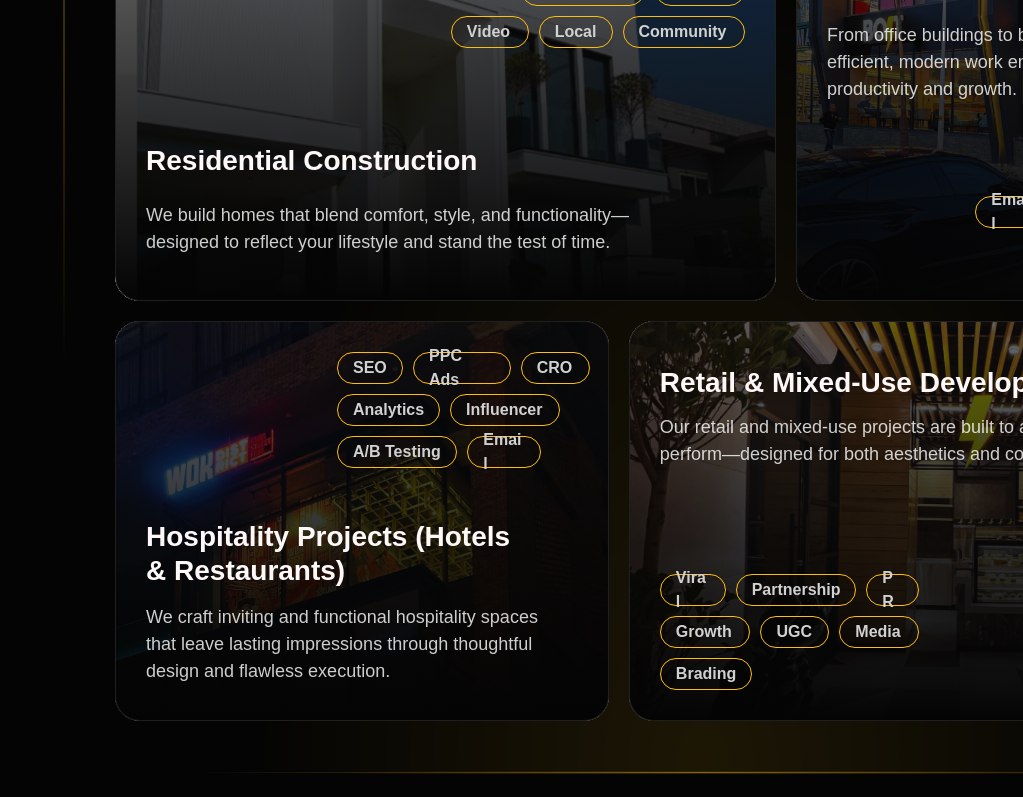
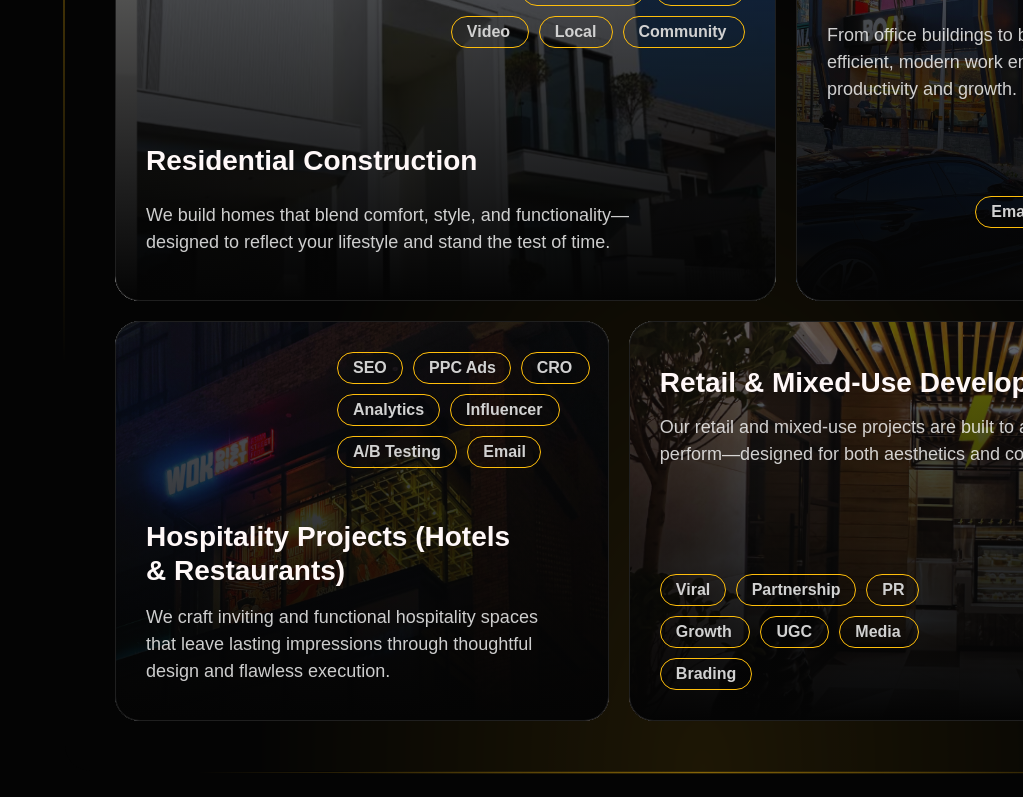
Before and after one commit to tahirmehmood-dev/recreate-figma-design, a React (Vite) app: page / in a window 1280 px wide. Shown: the part 5755-6552 px from the top of the page, without its empty margins (257-1280 px from the left). Built offline with nearby package versions, Linux system fonts and the light colour scheme.

Commit message:
fix tags

```diff
--- a/src/imports/InstaconLandingPageV2/index.tsx
+++ b/src/imports/InstaconLandingPageV2/index.tsx
@@ -2373,7 +2373,7 @@ function Border2() {
 function Link26() {
   return (
     <div className="absolute h-[21px] left-[15px] top-[4px] w-[91.78px]" data-name="Link">
-      <div className="-translate-y-1/2 [word-break:break-word] absolute flex flex-col font-['Plus_Jakarta_Sans:SemiBold',sans-serif] font-semibold h-[21px] justify-center leading-[0] left-0 text-[#d1d1d1] text-[16px] top-[10.5px] w-[92.122px]">
+      <div className="-translate-y-1/2 whitespace-nowrap absolute flex flex-col font-['Plus_Jakarta_Sans:SemiBold',sans-serif] font-semibold h-[21px] justify-center leading-[0] left-0 text-[#d1d1d1] text-[16px] top-[10.5px] w-[92.122px]">
         <p className="leading-[24px]">Retargeting</p>
       </div>
     </div>
@@ -2516,7 +2516,7 @@ function Link32() {
 function Link33() {
   return (
     <div className="absolute h-[21px] left-[15px] top-[4px] w-[64.09px]" data-name="Link">
-      <div className="-translate-y-1/2 [word-break:break-word] absolute flex flex-col font-['Plus_Jakarta_Sans:SemiBold',sans-serif] font-semibold h-[21px] justify-center leading-[0] left-0 text-[#d1d1d1] text-[16px] top-[10.5px] w-[64.487px]">
+      <div className="-translate-y-1/2 whitespace-nowrap absolute flex flex-col font-['Plus_Jakarta_Sans:SemiBold',sans-serif] font-semibold h-[21px] justify-center leading-[0] left-0 text-[#d1d1d1] text-[16px] top-[10.5px] w-[64.487px]">
         <p className="leading-[24px]">Content</p>
       </div>
     </div>
@@ -2534,8 +2534,8 @@ function Border8() {
 function Link34() {
   return (
     <div className="absolute h-[21px] left-[15px] top-[4px] w-[97.13px]" data-name="Link">
-      <div className="-translate-y-1/2 [word-break:break-word] absolute flex flex-col font-['Plus_Jakarta_Sans:SemiBold',sans-serif] font-semibold h-[21px] justify-center leading-[0] left-0 text-[#d1d1d1] text-[16px] top-[10.5px] w-[97.48px]">
-        <p className="leading-[24px]">Linkeind Ads</p>
+      <div className="-translate-y-1/2 whitespace-nowrap absolute flex flex-col font-['Plus_Jakarta_Sans:SemiBold',sans-serif] font-semibold h-[21px] justify-center leading-[0] left-0 text-[#d1d1d1] text-[16px] top-[10.5px]">
+        <p className="leading-[24px]">LinkedIn Ads</p>
       </div>
     </div>
   );
@@ -2552,7 +2552,7 @@ function Border9() {
 function Link35() {
   return (
     <div className="absolute h-[21px] left-[15px] top-[4px] w-[41.42px]" data-name="Link">
-      <div className="-translate-y-1/2 [word-break:break-word] absolute flex flex-col font-['Plus_Jakarta_Sans:SemiBold',sans-serif] font-semibold h-[21px] justify-center leading-[0] left-0 text-[#d1d1d1] text-[16px] top-[10.5px] w-[41.746px]">
+      <div className="-translate-y-1/2 whitespace-nowrap absolute flex flex-col font-['Plus_Jakarta_Sans:SemiBold',sans-serif] font-semibold h-[21px] justify-center leading-[0] left-0 text-[#d1d1d1] text-[16px] top-[10.5px] w-[41.746px]">
         <p className="leading-[24px]">Email</p>
       </div>
     </div>
@@ -2570,7 +2570,7 @@ function Border10() {
 function Link36() {
   return (
     <div className="absolute h-[21px] left-[15px] top-[4px] w-[64.44px]" data-name="Link">
-      <div className="-translate-y-1/2 [word-break:break-word] absolute flex flex-col font-['Plus_Jakarta_Sans:SemiBold',sans-serif] font-semibold h-[21px] justify-center leading-[0] left-0 text-[#d1d1d1] text-[16px] top-[10.5px] w-[64.838px]">
+      <div className="-translate-y-1/2 whitespace-nowrap absolute flex flex-col font-['Plus_Jakarta_Sans:SemiBold',sans-serif] font-semibold h-[21px] justify-center leading-[0] left-0 text-[#d1d1d1] text-[16px] top-[10.5px] w-[64.838px]">
         <p className="leading-[24px]">Webinar</p>
       </div>
     </div>
@@ -2588,7 +2588,7 @@ function Border11() {
 function Link37() {
   return (
     <div className="absolute h-[21px] left-[15px] top-[4px] w-[61.75px]" data-name="Link">
-      <div className="-translate-y-1/2 [word-break:break-word] absolute flex flex-col font-['Plus_Jakarta_Sans:SemiBold',sans-serif] font-semibold h-[21px] justify-center leading-[0] left-0 text-[#d1d1d1] text-[16px] top-[10.5px] w-[62.14px]">
+      <div className="-translate-y-1/2 whitespace-nowrap absolute flex flex-col font-['Plus_Jakarta_Sans:SemiBold',sans-serif] font-semibold h-[21px] justify-center leading-[0] left-0 text-[#d1d1d1] text-[16px] top-[10.5px] w-[62.14px]">
         <p className="leading-[24px]">Landing</p>
       </div>
     </div>
@@ -2606,7 +2606,7 @@ function Border12() {
 function Link38() {
   return (
     <div className="absolute h-[21px] left-[15px] top-[4px] w-[36.89px]" data-name="Link">
-      <div className="-translate-y-1/2 [word-break:break-word] absolute flex flex-col font-['Plus_Jakarta_Sans:SemiBold',sans-serif] font-semibold h-[21px] justify-center leading-[0] left-0 text-[#d1d1d1] text-[16px] top-[10.5px] w-[37.202px]">
+      <div className="-translate-y-1/2 whitespace-nowrap absolute flex flex-col font-['Plus_Jakarta_Sans:SemiBold',sans-serif] font-semibold h-[21px] justify-center leading-[0] left-0 text-[#d1d1d1] text-[16px] top-[10.5px] w-[37.202px]">
         <p className="leading-[24px]">CRM</p>
       </div>
     </div>
@@ -2624,7 +2624,7 @@ function Border13() {
 function Link39() {
   return (
     <div className="absolute h-[21px] left-[15px] top-[4px] w-[91.78px]" data-name="Link">
-      <div className="-translate-y-1/2 [word-break:break-word] absolute flex flex-col font-['Plus_Jakarta_Sans:SemiBold',sans-serif] font-semibold h-[21px] justify-center leading-[0] left-0 text-[#d1d1d1] text-[16px] top-[10.5px] w-[92.122px]">
+      <div className="-translate-y-1/2 whitespace-nowrap absolute flex flex-col font-['Plus_Jakarta_Sans:SemiBold',sans-serif] font-semibold h-[21px] justify-center leading-[0] left-0 text-[#d1d1d1] text-[16px] top-[10.5px] w-[92.122px]">
         <p className="leading-[24px]">Retargeting</p>
       </div>
     </div>
@@ -2691,7 +2691,7 @@ function Border15() {
 function Link41() {
   return (
     <div className="absolute h-[21px] left-[15px] top-[4px] w-[65.58px]" data-name="Link">
-      <div className="-translate-y-1/2 [word-break:break-word] absolute flex flex-col font-['Plus_Jakarta_Sans:SemiBold',sans-serif] font-semibold h-[21px] justify-center leading-[0] left-0 text-[#d1d1d1] text-[16px] top-[10.5px] w-[65.881px]">
+      <div className="-translate-y-1/2 whitespace-nowrap absolute flex flex-col font-['Plus_Jakarta_Sans:SemiBold',sans-serif] font-semibold h-[21px] justify-center leading-[0] left-0 text-[#d1d1d1] text-[16px] top-[10.5px]">
         <p className="leading-[24px]">PPC Ads</p>
       </div>
     </div>
@@ -2781,7 +2781,7 @@ function Border20() {
 function Link46() {
   return (
     <div className="absolute h-[21px] left-[15px] top-[4px] w-[41.42px]" data-name="Link">
-      <div className="-translate-y-1/2 [word-break:break-word] absolute flex flex-col font-['Plus_Jakarta_Sans:SemiBold',sans-serif] font-semibold h-[21px] justify-center leading-[0] left-0 text-[#d1d1d1] text-[16px] top-[10.5px] w-[41.746px]">
+      <div className="-translate-y-1/2 whitespace-nowrap absolute flex flex-col font-['Plus_Jakarta_Sans:SemiBold',sans-serif] font-semibold h-[21px] justify-center leading-[0] left-0 text-[#d1d1d1] text-[16px] top-[10.5px] w-[41.746px]">
         <p className="leading-[24px]">Email</p>
       </div>
     </div>
@@ -2850,7 +2850,7 @@ function Link48() {
 function Link49() {
   return (
     <div className="absolute h-[21px] left-[15px] top-[4px] w-[33.8px]" data-name="Link">
-      <div className="-translate-y-1/2 [word-break:break-word] absolute flex flex-col font-['Plus_Jakarta_Sans:SemiBold',sans-serif] font-semibold h-[21px] justify-center leading-[0] left-0 text-[#d1d1d1] text-[16px] top-[10.5px] w-[34.103px]">
+      <div className="-translate-y-1/2 whitespace-nowrap absolute flex flex-col font-['Plus_Jakarta_Sans:SemiBold',sans-serif] font-semibold h-[21px] justify-center leading-[0] left-0 text-[#d1d1d1] text-[16px] top-[10.5px]">
         <p className="leading-[24px]">Viral</p>
       </div>
     </div>
@@ -2886,7 +2886,7 @@ function Border23() {
 function Link51() {
   return (
     <div className="absolute h-[21px] left-[15px] top-[4px] w-[20.81px]" data-name="Link">
-      <div className="-translate-y-1/2 [word-break:break-word] absolute flex flex-col font-['Plus_Jakarta_Sans:SemiBold',sans-serif] font-semibold h-[21px] justify-center leading-[0] left-0 text-[#d1d1d1] text-[16px] top-[10.5px] w-[21.134px]">
+      <div className="-translate-y-1/2 whitespace-nowrap absolute flex flex-col font-['Plus_Jakarta_Sans:SemiBold',sans-serif] font-semibold h-[21px] justify-center leading-[0] left-0 text-[#d1d1d1] text-[16px] top-[10.5px]">
         <p className="leading-[24px]">PR</p>
       </div>
     </div>
```
